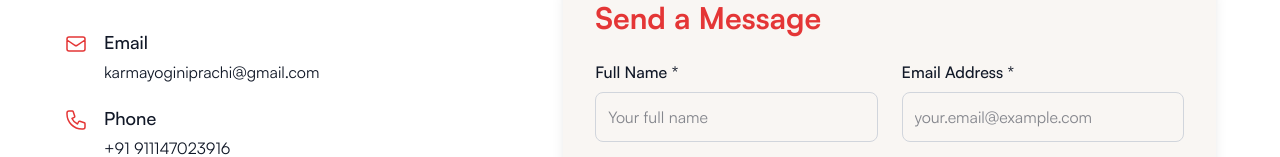
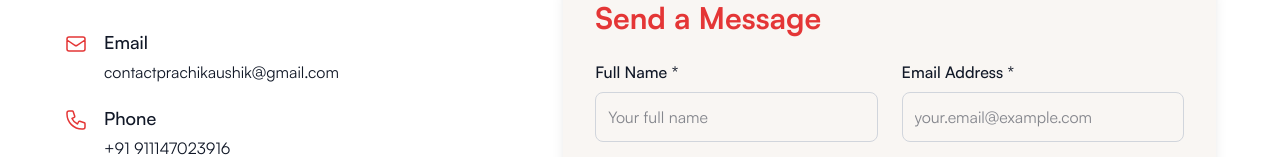
Before and after one commit to DivyaDeeptPandey/Prachi-Kaushik-Website, a React (Vite) app: page /contact in a window 1280 px wide. Shown: the part 432-589 px from the top of the page. Built offline with nearby package versions, Linux system fonts and the light colour scheme.

Commit message:
fourth web commit

```diff
--- a/src/pages/Contact.jsx
+++ b/src/pages/Contact.jsx
@@ -112,7 +112,7 @@ const Contact = () => {
                   <div>
                     <h3 className="satoshi-medium text-lg mb-1">Email</h3>
                     <a href="mailto:karmayoginiprachi@gmail.com" className="satoshi-regular text-gray-700 hover:text-primary transition-colors">
-                      karmayoginiprachi@gmail.com
+                      contactprachikaushik@gmail.com
                     </a>
                   </div>
                 </div>
```
